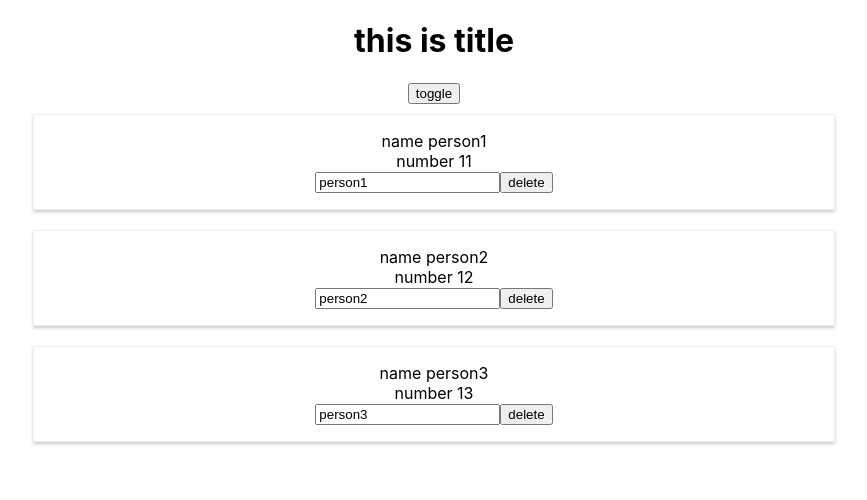
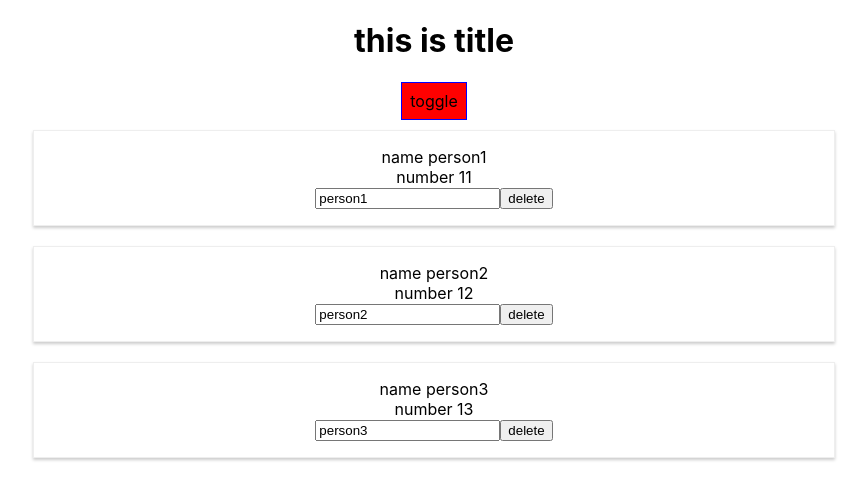
Before and after one commit to Akatsuki-Ryu/fullstackreacttemplate, a React (Create React App) app in the folder client/: page / in a window 1280 px wide. Shown: the top 500 px of the page, without its empty margins (206-1073 px from the left). Built offline with nearby package versions, Linux system fonts and the light colour scheme.

Commit message:
dynamic button color

```diff
--- a/client/src/App.js
+++ b/client/src/App.js
@@ -124,7 +124,7 @@ class App extends Component {
 
     render() {
         const inlinestyle = {
-            backgroundColor: 'red',
+            backgroundColor: 'green',
             font: 'inherit',
             border: '1px solid blue',
             padding: '8px',
@@ -132,10 +132,13 @@ class App extends Component {
 
         }
 
+
         let person = null;
         if (this.state.showperson === true) {
+            inlinestyle.backgroundColor = 'red';
             person = (
                 <div>
+
                     {/*<button*/}
                     {/*    className="testbutton"*/}
                     {/*    onClick={() => this.buttonclickhandler("name from arrow green")}>a button*/}
@@ -166,6 +169,7 @@ class App extends Component {
                 <h1>this is title </h1>
 
                 <button
+                    style={inlinestyle}
                     onClick={this.togglelisthandler}>toggle
                 </button>
                 {person}
```
